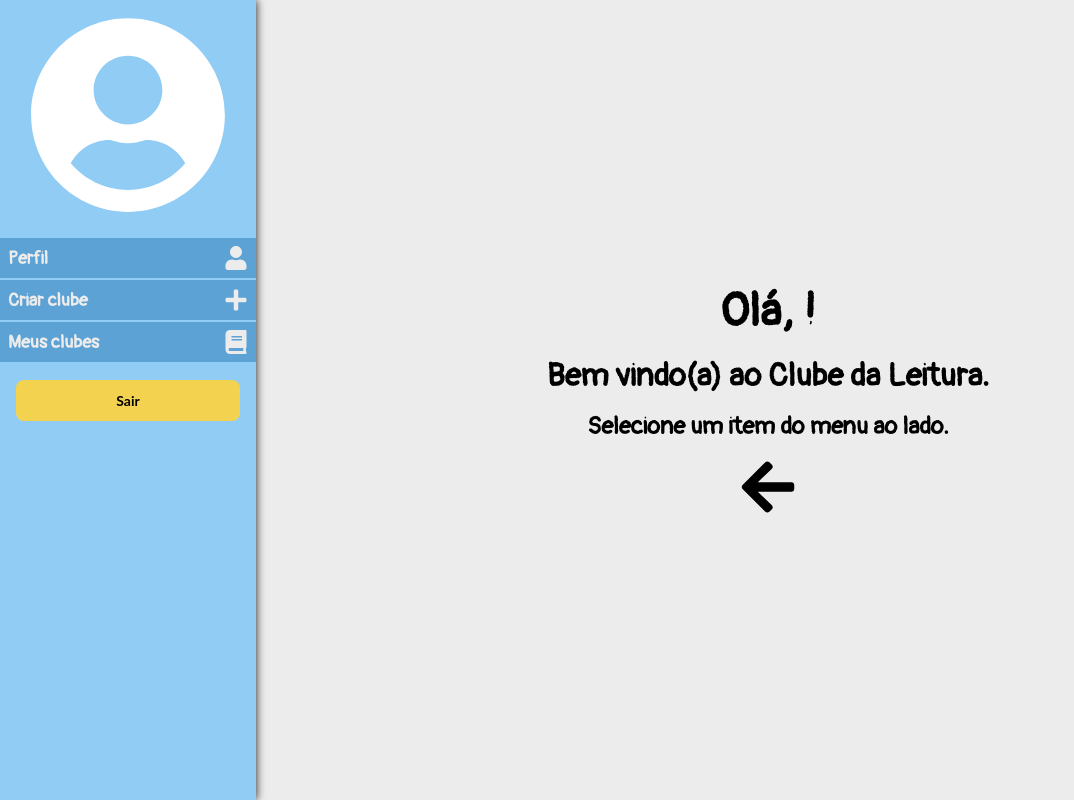
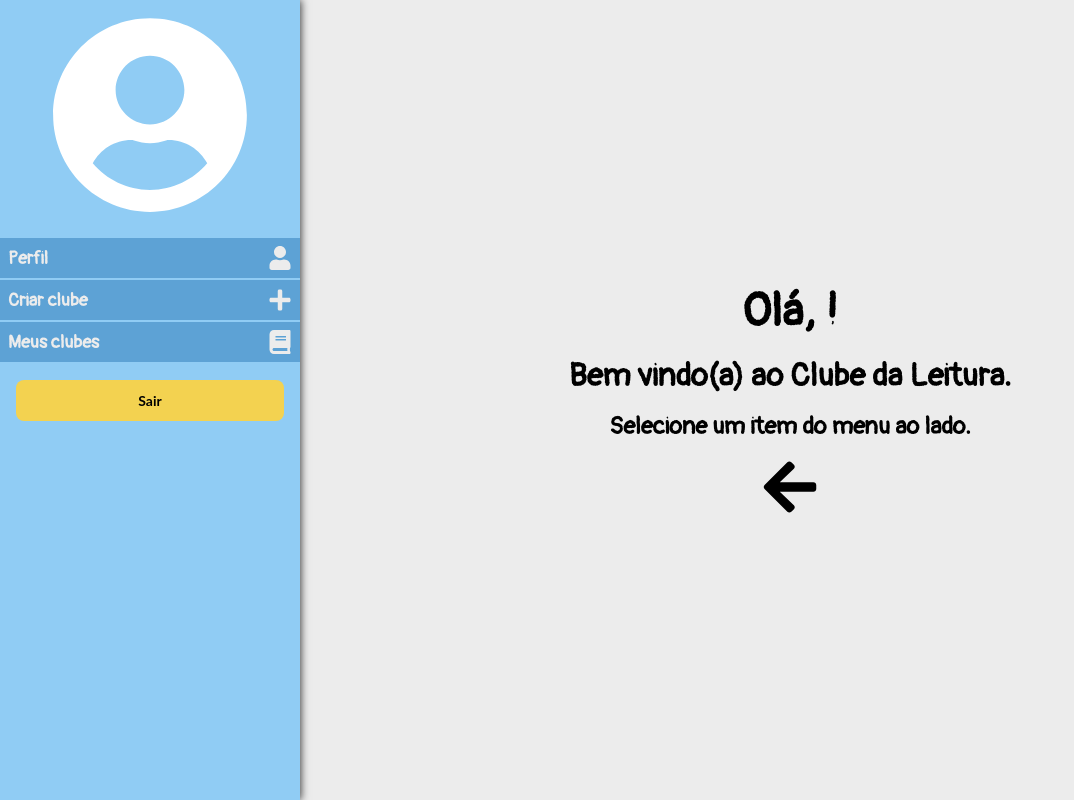
Before and after one commit to LucasManto/ClubeDaLeitura, a React (Create React App) app in the folder frontend/: page /home in a window 1280 px wide. Shown: the whole page, without its empty margins (0-1074 px from the left). Built offline with nearby package versions, Linux system fonts and the light colour scheme; no server answers; the database is empty; sample sign-in values are in the browser's storage.

Commit message:
Fixing sidebar size

```diff
--- a/frontend/src/components/Sidebar/styles.js
+++ b/frontend/src/components/Sidebar/styles.js
@@ -6,7 +6,6 @@ export const Container = styled.aside`
   background: var(--light-blue);
   box-shadow: 1px 0px 8px 0px rgba(0, 0, 0, 0.75);
   z-index: 100;
-  min-width: 220px;
 
   header {
     display: flex;
--- a/frontend/src/pages/Home/styles.js
+++ b/frontend/src/pages/Home/styles.js
@@ -7,7 +7,8 @@ export const Container = styled.div`
   background-color: var(--gray);
 
   aside {
-    width: 20%;
+    width: 300px;
+    min-width: 300px;
   }
 
   main {
```
